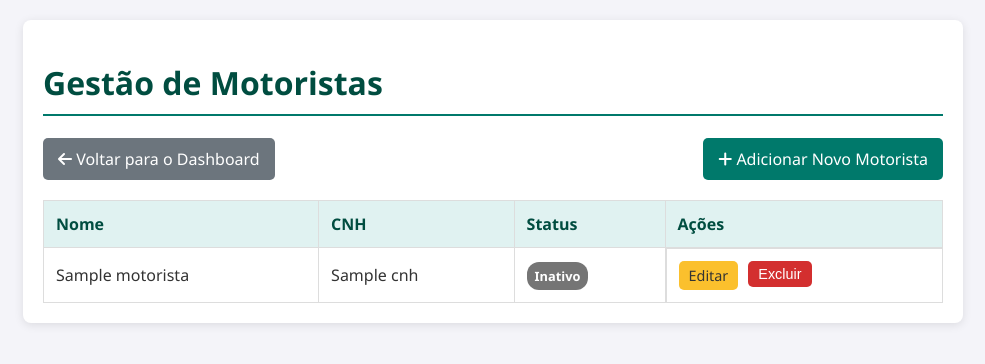
After one commit to ArthurSaldanha01/SCAV, a PHP site: template templates/motoristas/index.php in a window 1280 px wide. The commit adds this page. Shown: the top 364 px of the page, without its empty margins (147-1132 px from the left). Run offline with PHP 8.4, Linux system fonts and the light colour scheme; the template is opened without the code that fills it: most values are stand-ins (such as "Sample title", 1, 10 or a date in 2020).

Commit message:
Modulo de motorista adicionado

```diff
--- a/templates/dashboard.php
+++ b/templates/dashboard.php
@@ -17,7 +17,7 @@
                 <ul>
                     <li><a href="/scav/public/dashboard" class="active"><i class="fas fa-tachometer-alt"></i> Dashboard</a></li>
                     <li><a href="#"><i class="fas fa-users"></i> Usuários</a></li>
-                    <li><a href="#"><i class="fas fa-id-card"></i> Motoristas</a></li>
+                    <li><a href="/scav/public/motoristas"><i class="fas fa-id-card"></i> Motoristas</a></li>
                     <li><a href="/scav/public/veiculos"><i class="fas fa-car"></i> Veículos</a></li>
                     <li><a href="#"><i class="fas fa-cog"></i> Configuração</a></li>
                 </ul>
--- /dev/null
+++ b/templates/motoristas/index.php
@@ -0,0 +1,79 @@
+<!DOCTYPE html>
+<html lang="pt-br">
+<head>
+    <meta charset="UTF-8">
+    <meta name="viewport" content="width=device-width, initial-scale=1.0">
+    <title>Gestão de Motoristas - SCAV</title>
+    <link rel="stylesheet" href="https://cdnjs.cloudflare.com/ajax/libs/font-awesome/6.5.2/css/all.min.css">
+    <style>
+        body { font-family: 'Segoe UI', Tahoma, Geneva, Verdana, sans-serif; background-color: #f4f4f9; color: #333; margin: 0; padding: 20px; }
+        .container { max-width: 900px; margin: auto; background: #fff; padding: 20px; border-radius: 8px; box-shadow: 0 2px 10px rgba(0,0,0,0.1); }
+        h1 { color: #004d40; border-bottom: 2px solid #00796b; padding-bottom: 10px; }
+        .header-actions { display: flex; justify-content: space-between; align-items: center; margin-bottom: 20px; }
+        .btn { padding: 10px 15px; border-radius: 5px; text-decoration: none; color: white; display: inline-block; border: none; cursor: pointer; }
+        .btn-primary { background-color: #00796b; }
+        .btn-primary:hover { background-color: #004d40; }
+        .btn-secondary { background-color: #6c757d; }
+        .btn-secondary:hover { background-color: #5a6268; }
+        .btn-edit { background-color: #fbc02d; color: #333; padding: 5px 10px; font-size: 0.9em; }
+        .btn-edit:hover { background-color: #f9a825; }
+        .btn-delete { background-color: #d32f2f; padding: 5px 10px; font-size: 0.9em; }
+        .btn-delete:hover { background-color: #c62828; }
+        table { width: 100%; border-collapse: collapse; margin-top: 20px; }
+        th, td { padding: 12px; border: 1px solid #ddd; text-align: left; }
+        th { background-color: #e0f2f1; color: #004d40; }
+        tr:nth-child(even) { background-color: #f9f9f9; }
+        .actions { display: flex; gap: 10px; }
+        .empty-message { text-align: center; color: #777; padding: 20px; }
+        .status { padding: 5px 8px; border-radius: 12px; color: white; font-weight: bold; font-size: 0.8em; text-align: center; }
+        .status-ativo { background-color: #2e7d32; }
+        .status-inativo { background-color: #757575; }
+    </style>
+</head>
+<body>
+    <div class="container">
+        <h1>Gestão de Motoristas</h1>
+
+        <div class="header-actions">
+            <a href="/scav/public/dashboard" class="btn btn-secondary"><i class="fas fa-arrow-left"></i> Voltar para o Dashboard</a>
+            <a href="/scav/public/motoristas/novo" class="btn btn-primary"><i class="fas fa-plus"></i> Adicionar Novo Motorista</a>
+        </div>
+
+        <?php if (empty($motoristas)): ?>
+            <p class="empty-message">Nenhum motorista cadastrado ainda.</p>
+        <?php else: ?>
+            <table>
+                <thead>
+                    <tr>
+                        <th>Nome</th>
+                        <th>CNH</th>
+                        <th>Status</th>
+                        <th>Ações</th>
+                    </tr>
+                </thead>
+                <tbody>
+                    <?php foreach ($motoristas as $motorista): ?>
+                        <tr>
+                            <td><?= htmlspecialchars($motorista['nome']) ?></td>
+                            <td><?= htmlspecialchars($motorista['cnh']) ?></td>
+                            <td>
+                                <?php if ($motorista['status'] === 'Ativo'): ?>
+                                    <span class="status status-ativo">Ativo</span>
+                                <?php else: ?>
+                                    <span class="status status-inativo">Inativo</span>
+                                <?php endif; ?>
+                            </td>
+                            <td class="actions">
+                                <a href="/scav/public/motoristas/<?= $motorista['id'] ?>/edit" class="btn btn-edit">Editar</a>
+                                <form action="/scav/public/motoristas/<?= $motorista['id'] ?>/delete" method="POST" onsubmit="return confirm('Tem certeza que deseja excluir este motorista?');">
+                                    <button type="submit" class="btn btn-delete">Excluir</button>
+                                </form>
+                            </td>
+                        </tr>
+                    <?php endforeach; ?>
+                </tbody>
+            </table>
+        <?php endif; ?>
+    </div>
+</body>
+</html>
```
Also changed, not shown: public/index.php (+10 -0 lines), src/Controller/MotoristaController.php (added, +69 -0 lines), src/Repository/MotoristaRepository.php (added, +57 -0 lines), src/routes.php (+10 -0 lines), templates/motoristas/create.php (added, +44 -0 lines), templates/motoristas/edit.php (added, +54 -0 lines).
